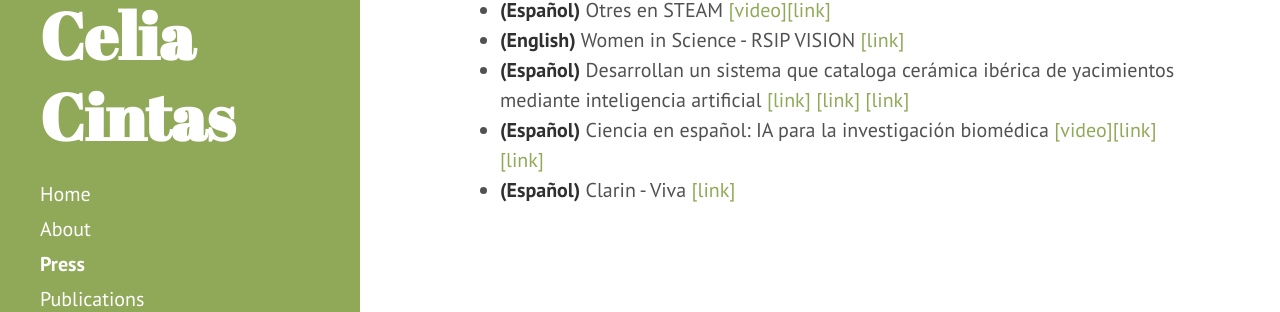
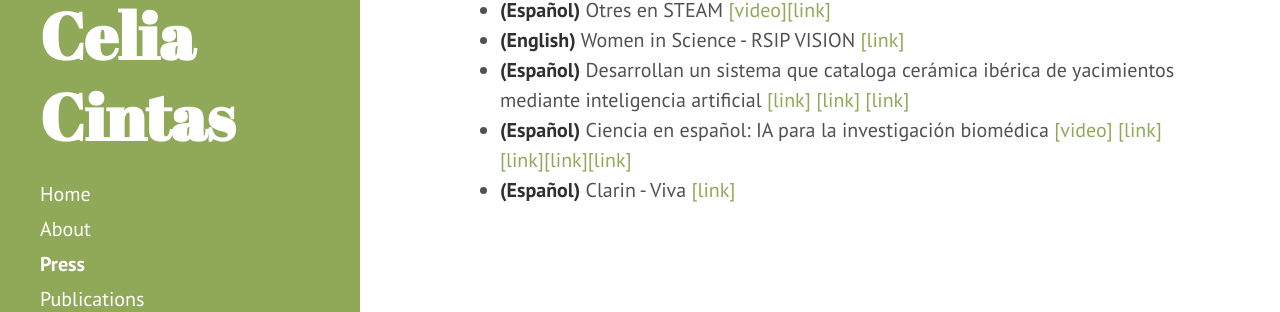
Before and after one commit to celiacintas/celiacintas.github.io, a Jekyll site: the page built from press.md, in a window 1280 px wide. Shown: the part 323-635 px from the top of the page. Built offline with Jekyll 4.4.1, drawn with Linux system fonts in a browser that asks for light colours.

Commit message:
Update press.md

```diff
--- a/press.md
+++ b/press.md
@@ -11,5 +11,5 @@ title: Press
 * **(English)** Women in Science  - RSIP VISION [[link]](https://www.rsipvision.com/MICCAI2021-Wednesday/29/)
 * **(Español)** Desarrollan un sistema que cataloga cerámica ibérica de yacimientos mediante inteligencia artificial [[link]](https://fundaciondescubre.es/noticias/desarrollan-un-sistema-que-cataloga-ceramica-iberica-de-yacimientos-mediante-inteligencia-artificial/)
 [[link]](https://diariodigital.ujaen.es/en/node/68993) [[link]](https://www.europapress.es/esandalucia/jaen/noticia-desarrollan-sistema-cataloga-ceramica-iberica-yacimientos-inteligencia-artificial-20210421102032.html)
-* **(Español)**  Ciencia en español: IA para la investigación biomédica [[video]](https://youtu.be/1spnAqJoXJo)[[link]](https://www.consumotic.mx/tecnologia/machine-learning-e-ia-en-la-investigacion-biomedica/)[[link]](https://saludyvida.tips/ibm-impulsa-a-la-ia-para-acelerar-la-investigacion-medica/)
+* **(Español)**  Ciencia en español: IA para la investigación biomédica [[video]](https://youtu.be/1spnAqJoXJo) [[link]](https://www.silicon.es/ibm-muestra-como-la-ia-ayuda-en-la-deteccion-de-enfermedades-2436087)[[link]](https://www.consumotic.mx/tecnologia/machine-learning-e-ia-en-la-investigacion-biomedica/)[[link]](https://saludyvida.tips/ibm-impulsa-a-la-ia-para-acelerar-la-investigacion-medica/)[[link]](https://techbriefly.com/2021/04/05/ibm-shows-how-ai-can-help-in-early-disease-diagnosis/)
 * **(Español)** Clarin - Viva [[link]](https://www.clarin.com/viva/trelew-nairobi-cientifica-creo-app-medicos-pacientes_0_85T6IvY2.html)
```
